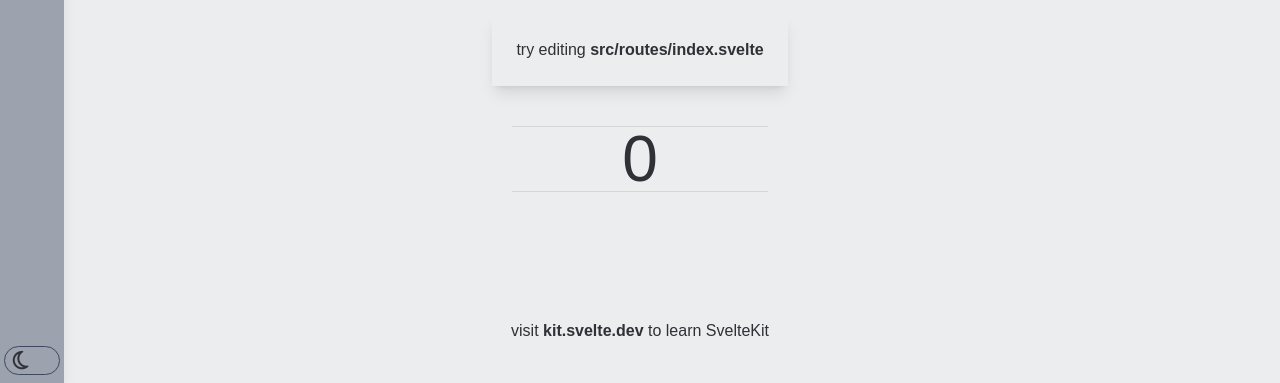
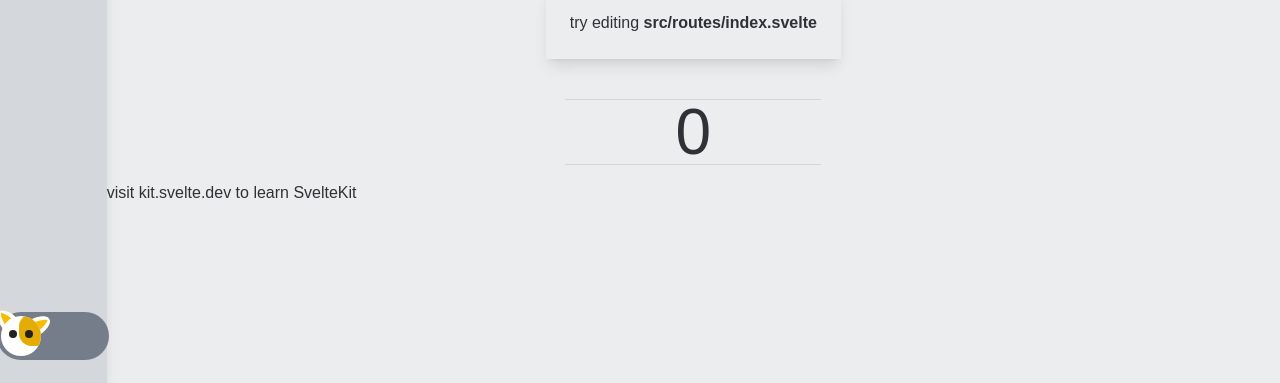
Before and after one commit to Lix3nn53/dou-project-1-svelte-admin, a Svelte app: page / in a window 1280 px wide. Shown: the part 417-800 px from the top of the page. Built offline with nearby package versions, Linux system fonts and the light colour scheme.

Commit message:
work on layout

```diff
--- a/src/app.css
+++ b/src/app.css
@@ -3,6 +3,4 @@
 
 #svelte {
 	min-height: 100vh;
-	display: flex;
-	flex-direction: column;
 }
--- a/src/lib/sidebar/Sidebar.svelte
+++ b/src/lib/sidebar/Sidebar.svelte
@@ -5,8 +5,8 @@
 </script>
 
 <nav
-	class="fixed top-0 left-0 h-screen w-16 flex flex-col place-items-center
-                  bg-gray-400 dark:bg-gray-900 shadow-lg"
+	class="md:col-span-1 flex flex-col place-items-center
+                  bg-primary-400 dark:bg-primary-900 shadow-lg p-2"
 >
 	<SidebarIcon faClass="fas fa-fire" text="text" to="/" />
 	<SidebarDivider />
--- a/src/lib/sidebar/SidebarDivider.svelte
+++ b/src/lib/sidebar/SidebarDivider.svelte
@@ -1,5 +1,5 @@
 <hr
 	class="bg-primary-400 dark:bg-primary-800
 border border-primary-200 dark:border-primary-800 rounded-full
-mx-2 w-12"
+mx-2 w-full"
 />
--- a/src/lib/sidebar/SidebarIcon.svelte
+++ b/src/lib/sidebar/SidebarIcon.svelte
@@ -6,27 +6,16 @@
 
 <a
 	href={to}
-	class="relative flex items-center justify-center
-h-12 w-12 mt-2 mb-2 mx-auto
+	class="flex items-center justify-center
+h-12 w-full mt-2 mb-2 mx-auto
 bg-primary-200 hover:bg-green-600 dark:bg-primary-800
 text-green-500 hover:text-white
 hover:rounded-xl rounded-3xl
 transition-all duration-300 ease-linear
-cursor-pointer shadow-lg group"
+cursor-pointer shadow-lg hover:no-underline"
 >
 	<i class={faClass} />
-	<span
-		class="absolute w-auto p-2 m-2 min-w-max left-14 rounded-md shadow-md
-  text-white bg-primary-900
-  text-xs font-bold
-  transition-all duration-100 scale-0 origin-left group-hover:scale-100"
-	>
+	<span class="p-2 m-2 text-primary-900 dark:text-primary-100 text-xs font-semibold">
 		{text}
 	</span>
 </a>
-
-<style>
-	a {
-		text-decoration: none;
-	}
-</style>
--- a/src/lib/sidebar/SidebarTheme.svelte
+++ b/src/lib/sidebar/SidebarTheme.svelte
@@ -6,7 +6,7 @@
 		isDarkMode = document.documentElement.classList.contains('dark');
 	}
 
-	import Switch from '../Switch.svelte';
+	import Switch from '../switch/SwitchDoggo.svelte';
 </script>
 
 <Switch id="theme" onSwitch={toggleTheme}>
--- a/src/lib/Switch.svelte
+++ b/src/lib/switch/Switch.svelte
@@ -13,7 +13,7 @@
 			onSwitch();
 		}}
 	/>
-	<span class="switch-button" />
+	<span class="switch-button bg-primary-700 checked:bg-red-600" />
 </label>
 
 <style>
@@ -38,7 +38,6 @@
 		left: 0;
 		right: 0;
 		bottom: 0;
-		background-color: var(--color-background);
 		-webkit-transition: 0.4s;
 		transition: 0.4s;
 		border-radius: 34px;
@@ -48,8 +47,6 @@
 	.switch-button:before {
 		position: absolute;
 		content: '';
-		color: var(--color-white);
-		background-color: var(--color-white);
 		font-family: 'Font Awesome 5 Free';
 		font-size: 21px;
 		height: var(--switch-button-radius);
@@ -63,17 +60,11 @@
 		border-radius: 50%;
 	}
 
-	input:checked + .switch-button {
-		background-color: var(--color-primary);
-	}
-
 	input:checked + .switch-button:before {
 		-webkit-transform: translateX(var(--switch-button-radius));
 		-ms-transform: translateX(var(--switch-button-radius));
 		transform: translateX(var(--switch-button-radius));
 	}
-
-	/* Custom Switches */
 
 	.switch-button:before {
 		content: '\f186';
@@ -83,10 +74,11 @@
 	input:checked + .switch-button:before {
 		content: '\f111';
 		background-color: transparent;
-		color: var(--color-black);
 	}
 
 	input:checked + .switch-button {
 		background-color: var(--color-white);
 	}
+
+	/* Custom Switches */
 </style>
--- /dev/null
+++ b/src/lib/switch/SwitchDoggo.svelte
@@ -0,0 +1,117 @@
+<script lang="ts">
+	export let id: string;
+	export let onSwitch: () => void;
+</script>
+
+<div class="switch dog-rollover">
+	<input class="doggo" {id} type="checkbox" />
+	<label class="toggle-item bg-primary-500 dark:bg-primary-600" for={id} on:click={onSwitch}>
+		<div class="dog">
+			<div class="ear" />
+			<div class="ear right" />
+			<div class="face">
+				<div class="eyes" />
+				<div class="mouth" />
+			</div>
+		</div>
+	</label>
+</div>
+
+<style>
+	label.toggle-item {
+		width: 7em;
+		height: 3em;
+		display: inline-block;
+		border-radius: 50px;
+		position: relative;
+		transition: all 0.3s ease;
+		transform-origin: 20% center;
+		cursor: pointer;
+		padding-top: 4px;
+	}
+
+	.dog-rollover label .dog {
+		display: inline-block;
+		position: absolute;
+		width: 2.5em;
+		height: 2.5em;
+		left: 0.2em;
+		transition: 0.6s ease;
+	}
+	.dog-rollover label .eyes {
+		position: absolute;
+		width: 8px;
+		height: 8px;
+		background: #222;
+		border-radius: 50%;
+		transform: translate(8px, 14px);
+		box-shadow: 16px 0 0 #222, 22px -4px 0 12px #e4ac04;
+	}
+	.dog-rollover label .ear {
+		width: 18px;
+		height: 20px;
+		position: absolute;
+		left: -4px;
+		bottom: 80%;
+		background: #f9bb00;
+		margin-bottom: -5px;
+		border-radius: 50% 50% 0 0 / 100% 100% 0 0;
+		box-shadow: inset 4px 0 0 0px #fff, inset -4px 0 0 0px #fff;
+		transform: rotate(-40deg);
+	}
+	.dog-rollover label .ear.right {
+		transform: rotate(60deg) scaleX(-1);
+		left: auto;
+		transform-origin: center bottom;
+		transition: 0.4s ease-in-out;
+		right: 0px;
+	}
+	.dog-rollover label .face {
+		overflow: hidden;
+		border-radius: 50%;
+		width: 2.5em;
+		height: 2.5em;
+		position: absolute;
+		background: #fff;
+		z-index: 8;
+	}
+	.dog-rollover label .mouth {
+		position: absolute;
+		background: #222;
+		width: 14px;
+		height: 7px;
+		left: 50%;
+		margin-left: -7px;
+		bottom: 12px;
+		border-radius: 2px 2px 20px 20px;
+		bottom: 8px;
+		transform: scale(0);
+		transition: 0.1s ease;
+	}
+	.dog-rollover label .mouth:before {
+		width: 8px;
+		height: 8px;
+		background: #ec788d;
+		border-radius: 0 0 50% 50%;
+		transform: translate(3px, 5px);
+	}
+	.dog-rollover label:before {
+		border-color: white;
+		background: white;
+	}
+	input.doggo {
+		display: none;
+	}
+	input.doggo:checked + label .dog {
+		left: 68px;
+		transform: rotate(360deg);
+	}
+	input.doggo:checked + label .mouth {
+		transform: scale(1);
+		transition-delay: 0.7s;
+	}
+	input.doggo:checked + label .ear.right {
+		transform: scaleX(-1) rotate(-35deg);
+		transition-delay: 0.6s;
+	}
+</style>
--- a/src/routes/__layout.svelte
+++ b/src/routes/__layout.svelte
@@ -4,43 +4,15 @@
 	import Sidebar from '$lib/sidebar/Sidebar.svelte';
 </script>
 
+<div class="md:h-screen md:grid md:grid-cols-12">
 	<Sidebar />
-
+	<div class="md:col-span-11">
 		<main>
 			<slot />
 		</main>
 
-<footer>
+		<footer class="mt-auto">
 			<p>visit <a href="https://kit.svelte.dev">kit.svelte.dev</a> to learn SvelteKit</p>
 		</footer>
-
-<style>
-	main {
-		flex: 1;
-		display: flex;
-		flex-direction: column;
-		padding: 1rem;
-		width: 100%;
-		max-width: 1024px;
-		margin: 0 auto;
-		box-sizing: border-box;
-	}
-
-	footer {
-		display: flex;
-		flex-direction: column;
-		justify-content: center;
-		align-items: center;
-		padding: 40px;
-	}
-
-	footer a {
-		font-weight: bold;
-	}
-
-	@media (min-width: 480px) {
-		footer {
-			padding: 40px 0;
-		}
-	}
-</style>
+	</div>
+</div>
--- a/src/styles/scrollbar.css
+++ b/src/styles/scrollbar.css
@@ -1,7 +1,7 @@
 /* Works on Firefox */
 * {
 	scrollbar-width: thin;
-	scrollbar-color: var(--color-black) #8d99ae;
+	scrollbar-color: #0e0e0e #8d99ae;
 }
 
 /* Works on Chrome, Edge, and Safari */
@@ -14,6 +14,6 @@
 }
 
 *::-webkit-scrollbar-thumb {
-	background-color: var(--color-black);
+	background-color: #0e0e0e;
 	border-radius: 20px;
 }
--- a/tailwind.config.cjs
+++ b/tailwind.config.cjs
@@ -1,4 +1,5 @@
 const production = !process.env.ROLLUP_WATCH;
+
 module.exports = {
 	mode: 'jit',
 	content: ['./src/**/*.{html,js,svelte,ts}'],
@@ -10,6 +11,7 @@ module.exports = {
 					800: '#2f3136',
 					700: '#36393f',
 					600: '#4f545c',
+					500: '#757d8a',
 					400: '#d4d7dc',
 					300: '#e3e5e8',
 					200: '#ebedef',
@@ -20,10 +22,6 @@ module.exports = {
 	},
 	plugins: [],
 	darkMode: 'class',
-	purge: {
-		content: ['./src/**/*.svelte'],
-		enabled: production // disable purge in dev
-	},
 	future: {
 		purgeLayersByDefault: true,
 		removeDeprecatedGapUtilities: true
```
Lines whose indentation alone changed are shown as unchanged.
